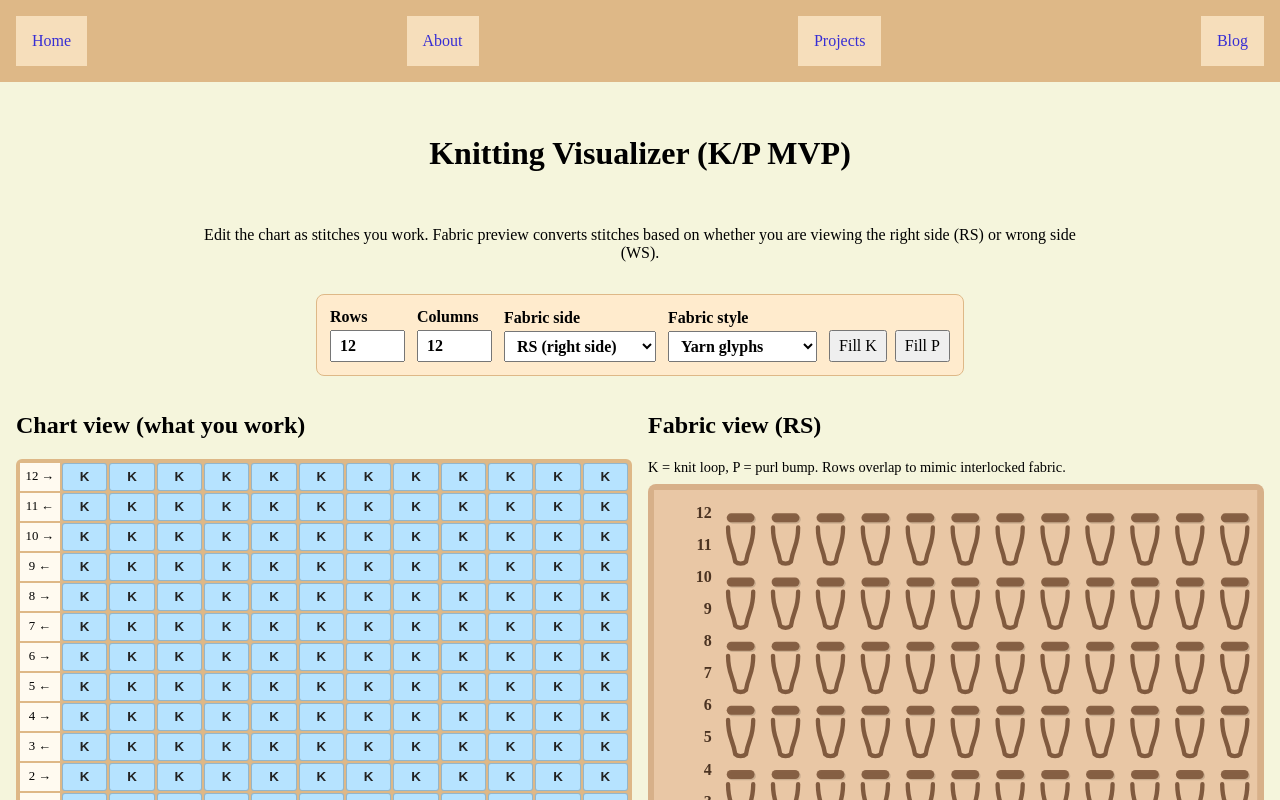
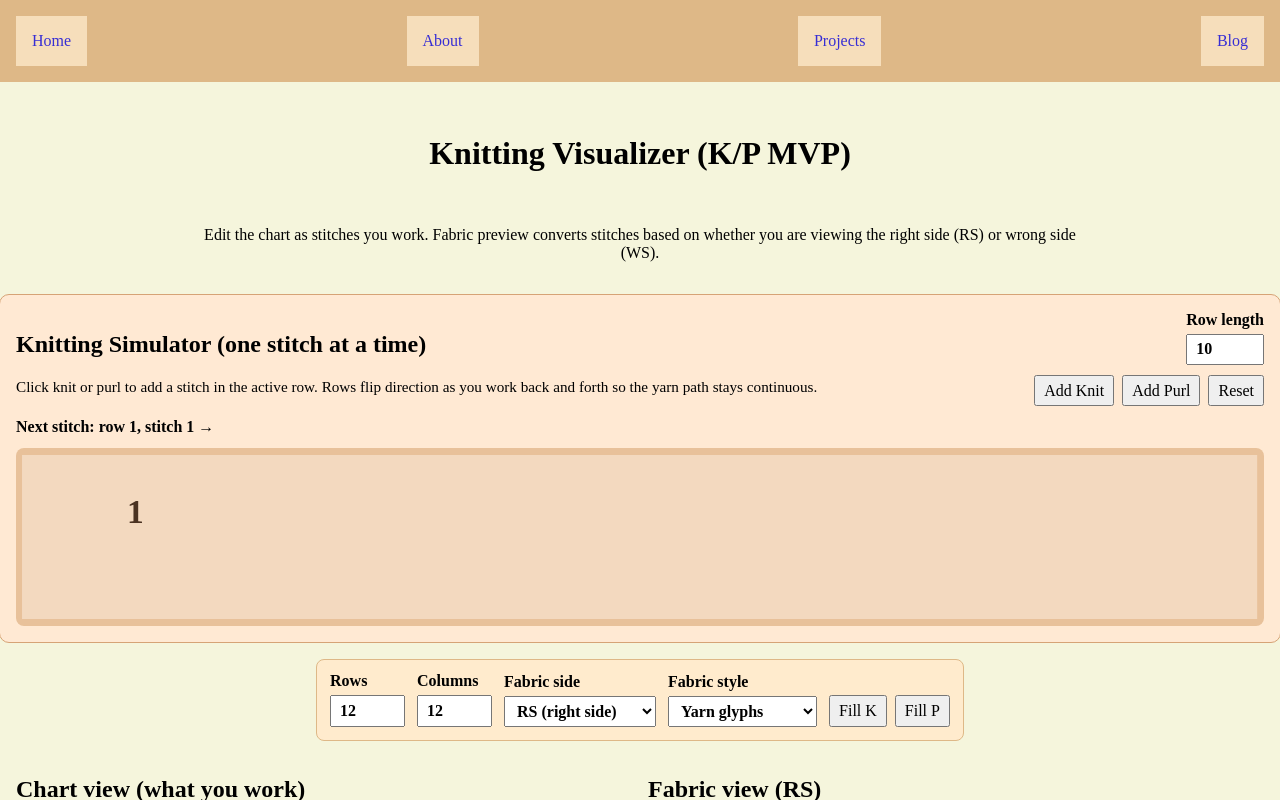
Before and after one commit to dusty-g/personal-website, a Next.js app: page /projects/knitting-visualizer in a window 1280 px wide. Shown: the top 800 px of the page. Built offline with nearby package versions, Linux system fonts and the light colour scheme.

Commit message:
Add minimal knitting simulator prototype

```diff
--- a/pages/projects/knitting-visualizer.tsx
+++ b/pages/projects/knitting-visualizer.tsx
@@ -6,6 +6,13 @@ import styles from "../../styles/KnittingVisualizer.module.css";
 type Stitch = "K" | "P";
 type Side = "RS" | "WS";
 type FabricMode = "yarn" | "symbol";
+type StitchCell = Stitch | null;
+type SimDir = 1 | -1;
+type SimState = {
+  rows: StitchCell[][];
+  sequence: { row: number; col: number; stitch: Stitch }[];
+  cursor: { row: number; col: number; dir: SimDir };
+};
 
 const createGrid = (rows: number, cols: number, fill: Stitch = "K") =>
   Array.from({ length: rows }, () => Array.from({ length: cols }, () => fill));
@@ -56,18 +63,53 @@ const purlBumpRects = ({ x, y, w, h }: StitchGlyphOpts) => {
   return { shadow, main };
 };
 
+const purlLoopPath = ({ x, y, w, h }: StitchGlyphOpts) => {
+  const insetX = w * 0.22;
+  const topY = y + h * 0.18;
+  const midY = y + h * 0.46;
+  const baseY = y + h * 0.78;
+
+  const leftX = x + insetX;
+  const rightX = x + w - insetX;
+  const cx = x + w / 2;
+
+  return `
+    M ${leftX} ${baseY}
+    C ${leftX} ${midY}, ${cx - w * 0.18} ${midY}, ${cx} ${topY}
+    C ${cx + w * 0.18} ${midY}, ${rightX} ${midY}, ${rightX} ${baseY}
+  `;
+};
+
+const buildSimRow = (cols: number) =>
+  Array.from({ length: cols }, () => null as StitchCell);
+
+const createSimState = (cols: number): SimState => ({
+  rows: [buildSimRow(cols)],
+  sequence: [],
+  cursor: { row: 0, col: 0, dir: 1 },
+});
+
 export default function KnittingVisualizer() {
   const [rows, setRows] = useState(12);
   const [cols, setCols] = useState(12);
   const [viewSide, setViewSide] = useState<Side>("RS");
   const [fabricMode, setFabricMode] = useState<FabricMode>("yarn");
   const [chart, setChart] = useState<Stitch[][]>(() => createGrid(12, 12, "K"));
+  const [simCols, setSimCols] = useState(10);
+  const [simState, setSimState] = useState<SimState>(() => createSimState(10));
 
   const cellSize = 28;
   const rowPitch = Math.round(cellSize * 0.72);
   const labelWidth = 40;
   const fabricWidth = labelWidth + cols * cellSize;
   const fabricHeight = rows * rowPitch + cellSize * 0.5;
+
+  const simCell = 36;
+  const simRowPitch = Math.round(simCell * 0.72);
+  const simLabelWidth = 46;
+  const simRows = simState.rows.length;
+  const simWidth = simLabelWidth + simCols * simCell;
+  const simHeight = Math.max(simRows * simRowPitch + simCell * 0.5, simCell * 1.5);
 
   const resizeChart = (nextRows: number, nextCols: number) => {
     setChart((prev) =>
@@ -76,6 +118,59 @@ export default function KnittingVisualizer() {
       ),
     );
   };
+
+  const resetSimulator = (nextCols = simCols) => {
+    setSimState(createSimState(nextCols));
+  };
+
+  const addSimStitch = (stitch: Stitch) => {
+    setSimState((prev) => {
+      const rowsCopy = prev.rows.map((row) => [...row]);
+      const { row, col, dir } = prev.cursor;
+      if (!rowsCopy[row]) {
+        rowsCopy[row] = buildSimRow(simCols);
+      }
+      rowsCopy[row][col] = stitch;
+
+      const nextSequence = [...prev.sequence, { row, col, stitch }];
+      let nextRow = row;
+      let nextCol = col + dir;
+      let nextDir = dir;
+
+      if (nextCol < 0 || nextCol >= simCols) {
+        nextRow = row + 1;
+        nextDir = (dir * -1) as SimDir;
+        nextCol = nextDir === 1 ? 0 : simCols - 1;
+        if (!rowsCopy[nextRow]) {
+          rowsCopy[nextRow] = buildSimRow(simCols);
+        }
+      }
+
+      return {
+        rows: rowsCopy,
+        sequence: nextSequence,
+        cursor: { row: nextRow, col: nextCol, dir: nextDir },
+      };
+    });
+  };
+
+  const yarnPath = useMemo(() => {
+    if (simState.sequence.length === 0) {
+      return "";
+    }
+    return simState.sequence
+      .map((point, index) => {
+        const x = simLabelWidth + point.col * simCell + simCell / 2;
+        const y = (simRows - 1 - point.row) * simRowPitch + simCell * 0.55;
+        return `${index === 0 ? "M" : "L"} ${x} ${y}`;
+      })
+      .join(" ");
+  }, [simState.sequence, simRows, simCell, simLabelWidth, simRowPitch]);
+
+  const nextRowNumber = simState.cursor.row + 1;
+  const nextColNumber =
+    simState.cursor.dir === 1 ? simState.cursor.col + 1 : simCols - simState.cursor.col;
+  const nextDirection = simState.cursor.dir === 1 ? "→" : "←";
 
   const toggleStitch = (r: number, c: number) => {
     setChart((prev) => {
@@ -118,6 +213,104 @@ export default function KnittingVisualizer() {
           Edit the chart as stitches you work. Fabric preview converts stitches based
           on whether you are viewing the right side (RS) or wrong side (WS).
         </p>
+
+        <section className={styles.simulator}>
+          <div className={styles.simulatorHeader}>
+            <div>
+              <h2>Knitting Simulator (one stitch at a time)</h2>
+              <p className={styles.simHint}>
+                Click knit or purl to add a stitch in the active row. Rows flip
+                direction as you work back and forth so the yarn path stays continuous.
+              </p>
+            </div>
+            <div className={styles.simControls}>
+              <label>
+                Row length
+                <input
+                  type="number"
+                  min={4}
+                  max={24}
+                  value={simCols}
+                  onChange={(e) => {
+                    const nextCols = Math.max(4, Math.min(24, Number(e.target.value) || 4));
+                    setSimCols(nextCols);
+                    resetSimulator(nextCols);
+                  }}
+                />
+              </label>
+              <div className={styles.buttonRow}>
+                <button type="button" onClick={() => addSimStitch("K")}>Add Knit</button>
+                <button type="button" onClick={() => addSimStitch("P")}>Add Purl</button>
+                <button type="button" onClick={() => resetSimulator()}>Reset</button>
+              </div>
+            </div>
+          </div>
+
+          <div className={styles.simStatus}>
+            Next stitch: row {nextRowNumber}, stitch {nextColNumber} {nextDirection}
+          </div>
+
+          <div className={styles.simWrap}>
+            <svg
+              className={styles.simSvg}
+              viewBox={`0 0 ${simWidth} ${simHeight}`}
+              role="img"
+              aria-label="Knitting simulator fabric with continuous yarn"
+            >
+              <rect x="0" y="0" width={simWidth} height={simHeight} fill="#f3d9bf" />
+              {yarnPath && (
+                <path
+                  d={yarnPath}
+                  fill="none"
+                  stroke="#c2723d"
+                  strokeWidth={6}
+                  strokeLinecap="round"
+                  strokeLinejoin="round"
+                  opacity={0.65}
+                />
+              )}
+              {simState.rows.map((row, r) => {
+                const rowNumber = r + 1;
+                const y = (simRows - 1 - r) * simRowPitch;
+                return (
+                  <Fragment key={`sim-row-${rowNumber}`}>
+                    <text
+                      x={simLabelWidth - 6}
+                      y={y + simCell * 0.62}
+                      textAnchor="end"
+                      className={styles.simLabel}
+                    >
+                      {rowNumber}
+                    </text>
+                    {row.map((stitch, c) => {
+                      if (!stitch) {
+                        return null;
+                      }
+                      const x = simLabelWidth + c * simCell;
+                      const loopColor = stitch === "K" ? "#7b4b2a" : "#5b3721";
+                      return (
+                        <path
+                          key={`sim-${r}-${c}`}
+                          d={
+                            stitch === "K"
+                              ? knitLoopPath({ x, y, w: simCell, h: simCell })
+                              : purlLoopPath({ x, y, w: simCell, h: simCell })
+                          }
+                          fill="none"
+                          stroke={loopColor}
+                          strokeWidth={3}
+                          strokeLinecap="round"
+                          strokeLinejoin="round"
+                          opacity={0.92}
+                        />
+                      );
+                    })}
+                  </Fragment>
+                );
+              })}
+            </svg>
+          </div>
+        </section>
 
         <section className={styles.controls}>
           <label>
--- a/styles/KnittingVisualizer.module.css
+++ b/styles/KnittingVisualizer.module.css
@@ -17,6 +17,71 @@
   border: 1px solid burlywood;
   border-radius: 8px;
   padding: 0.8rem;
+}
+
+.simulator {
+  width: 100%;
+  display: flex;
+  flex-direction: column;
+  gap: 0.75rem;
+  background: #ffe9d3;
+  border: 1px solid #d6a376;
+  border-radius: 10px;
+  padding: 1rem;
+}
+
+.simulatorHeader {
+  display: flex;
+  flex-direction: column;
+  gap: 1rem;
+}
+
+.simHint {
+  margin: 0.3rem 0 0;
+  font-size: 0.95rem;
+}
+
+.simControls {
+  display: flex;
+  flex-direction: column;
+  gap: 0.6rem;
+  align-items: flex-start;
+}
+
+.simControls label {
+  display: flex;
+  flex-direction: column;
+  font-weight: 600;
+  gap: 0.3rem;
+}
+
+.simControls input {
+  font: inherit;
+  padding: 0.3rem 0.5rem;
+}
+
+.simStatus {
+  font-weight: 600;
+}
+
+.simWrap {
+  background: #e8c19a;
+  border-radius: 8px;
+  padding: 0.4rem;
+  overflow-x: auto;
+}
+
+.simSvg {
+  display: block;
+  min-width: 420px;
+  width: 100%;
+  height: auto;
+}
+
+.simLabel {
+  font-size: 11px;
+  fill: #4b3322;
+  font-weight: 700;
 }
 
 .controls label {
@@ -118,6 +183,16 @@ button.cell {
 }
 
 @media (min-width: 960px) {
+  .simulatorHeader {
+    flex-direction: row;
+    justify-content: space-between;
+    align-items: flex-start;
+  }
+
+  .simControls {
+    align-items: flex-end;
+  }
+
   .visualizers {
     grid-template-columns: 1fr 1fr;
     align-items: flex-start;
```
